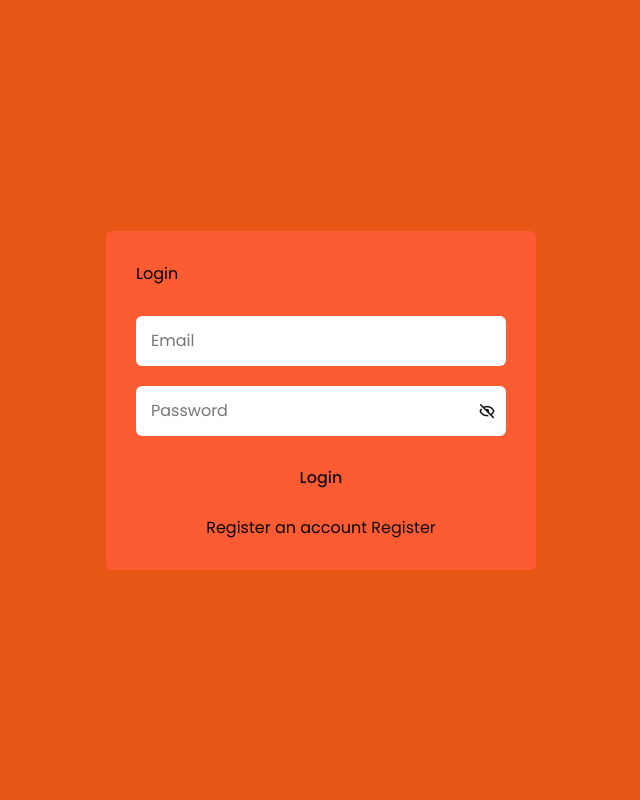
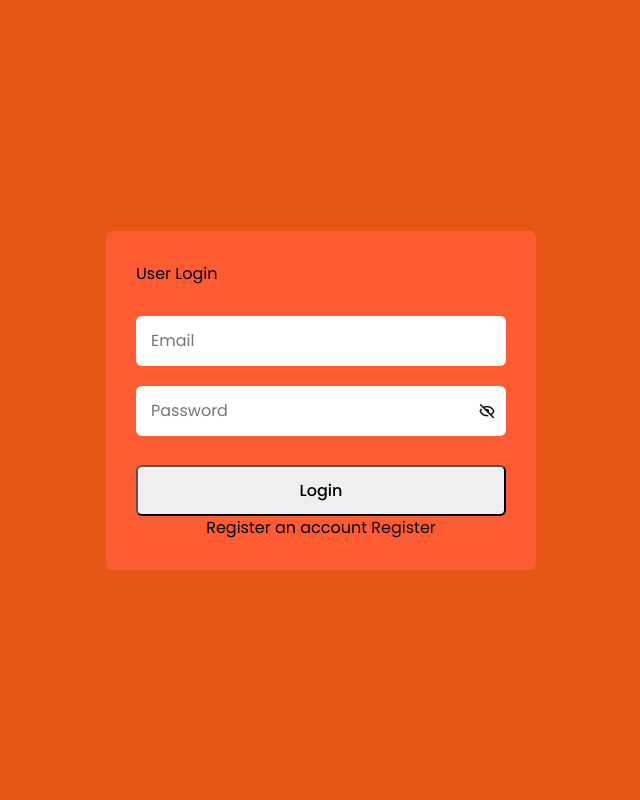
Before and after one commit to Ashish-Dhakal/Ecommerce, a PHP site: page /ecommerce/auth/login.php in a window 1280 px wide. Shown: the whole page, without its empty margins (319-959 px from the left). Run offline with PHP 8.4, Linux system fonts and the light colour scheme.

Commit message:
login for user updated

```diff
--- a/auth/login.php
+++ b/auth/login.php
@@ -17,19 +17,19 @@
     <section class="container forms">
         <siv class="form login">
             <div class="form-content">
-                <header>Login</header>
-                <form action="">
+                <header>User Login</header>
+                <form action="./update.php" method="POST">
                     <div class="field input-field">
-                        <input type="email" placeholder="Email" class="input">
+                        <input type="email" placeholder="Email" class="input" name="email">
                     </div>
 
                     <div class="field input-field">
-                        <input type="password" placeholder="Password" class="password">
+                        <input type="password" placeholder="Password" class="password" name="password">
                         <i class="bx bx-hide eye-icon"></i>
                     </div>
 
                     <div class="field button-field">
-                        <a href="../dashboard/user.php" class="btn"> Login</a>
+                        <button type="submit" class="btn" name="login"> Login</button>
                     </div>
 
                     <div class="form-link">
```
